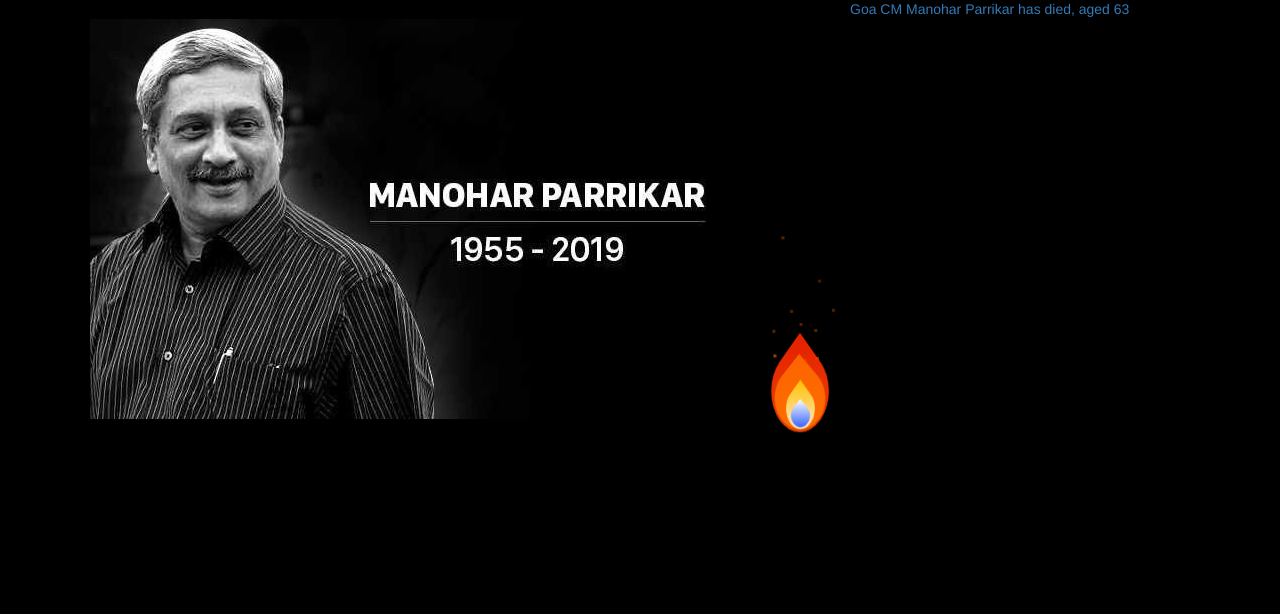
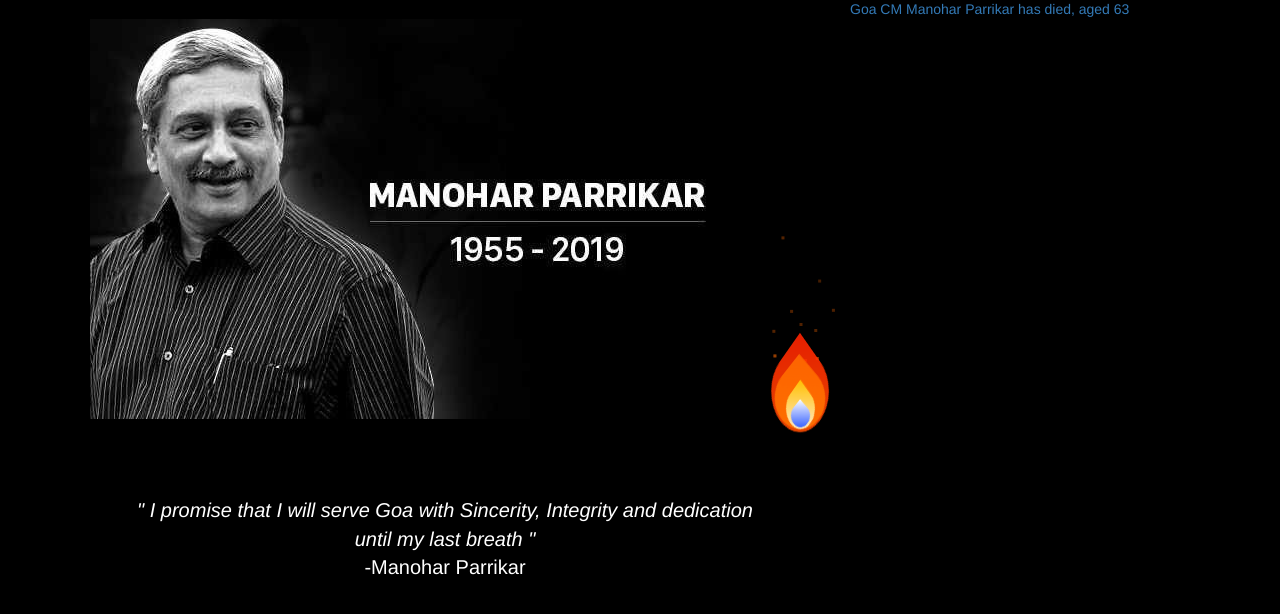
Before and after one commit to 2root2/Tribute, a PHP site: page / in a window 1280 px wide. Shown: the part 41-655 px from the top of the page. Run offline with PHP 8.4, Linux system fonts and the light colour scheme; some libraries are stand-ins or nearby versions.

Commit message:
Add quote and share buttons

```diff
--- a/index.html
+++ b/index.html
@@ -5,11 +5,14 @@
 	<title>Manohar Parrikar</title>
 	<link rel="stylesheet" href="https://maxcdn.bootstrapcdn.com/bootstrap/3.4.0/css/bootstrap.min.css">
 	<link rel="stylesheet" href="style.css">
+	<script async src="http://platform-api.sharethis.com/js/sharethis.js#property=5c8f3d1ada6ca80012e29b04&product="sticky-share-buttons"></script>
 </head>
 <body>
 	<div class="container">
 		<div class="row">
 			<div class="col-lg-8">
+				<div class="row">
+					<div class="col-lg-12">
 						<img src="bhai.jpg" class="img-responsive img-margin"/>
 						<div class='firepit'>
 							<div class='fire'>
@@ -39,11 +42,25 @@
 							</div>
 						</div>
 					</div>
+				</div>
+				<div class="row">
+					<div class="col-lg-12 text-center quote-style">
+						<br>
+						<br>
+						<em> " I promise that I will serve Goa with Sincerity,
+							Integrity and dedication
+							<br>until my last breath "</em>
+							<br>
+							-Manohar Parrikar
+						</div>
+					</div>
+				</div>
 				<div class="col-lg-4">
 					<a class="twitter-moment moment-margin" href="https://twitter.com/i/moments/1107280061483413504?ref_src=twsrc%5Etfw">Goa CM Manohar Parrikar has died, aged 63</a>
 					<script async src="https://platform.twitter.com/widgets.js" charset="utf-8"></script>
 				</div>
 			</div>
+
 		</div>
 	</style>
 	<script async src="https://www.googletagmanager.com/gtag/js?id=UA-136428081-1"></script>
@@ -51,7 +68,6 @@
 		window.dataLayer = window.dataLayer || [];
 		function gtag(){dataLayer.push(arguments);}
 		gtag('js', new Date());
-
 		gtag('config', 'UA-136428081-1');
 	</script>
 </body>
--- a/style.css
+++ b/style.css
@@ -181,3 +181,10 @@ body {
 .img-margin {
     margin: 20px;
   }
+
+.quote-style {
+    color: white;
+    font-size: 20px;
+    font-weight: 100;
+    vertical-align: middle;
+}
```
Lines whose indentation alone changed are shown as unchanged.
